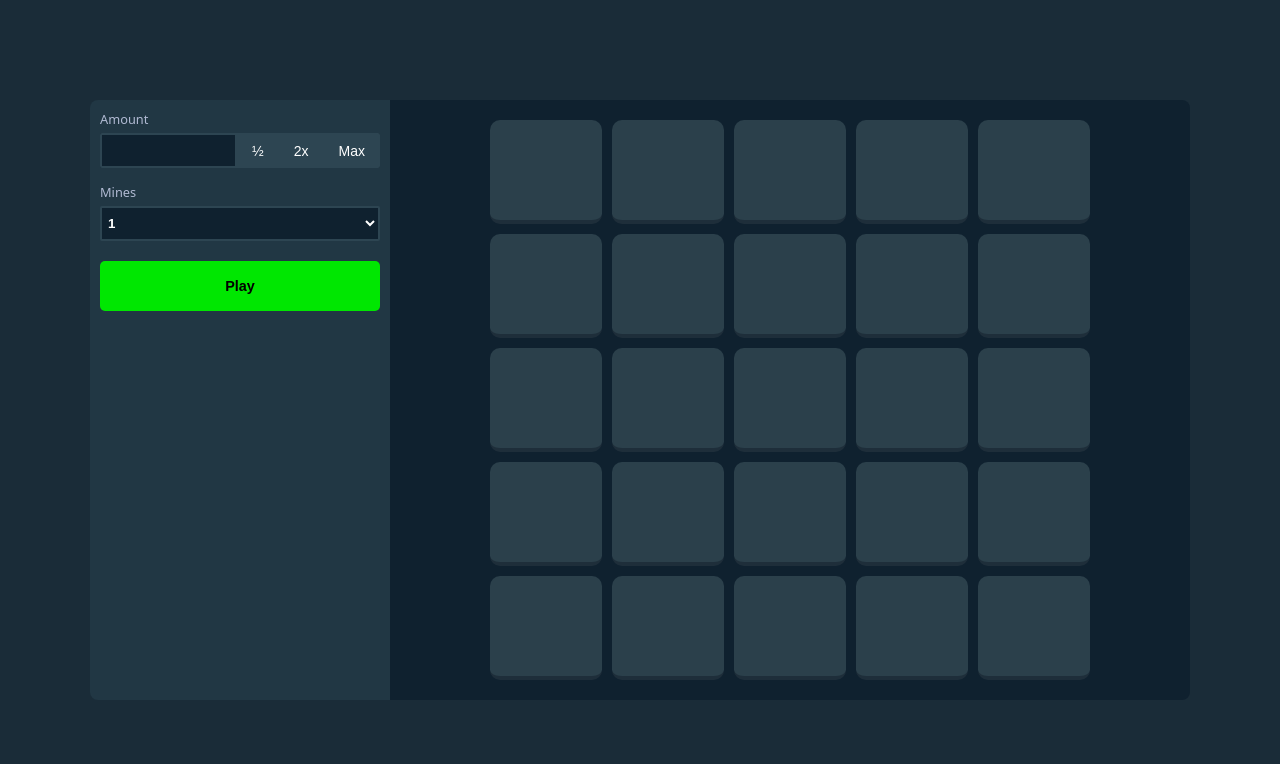
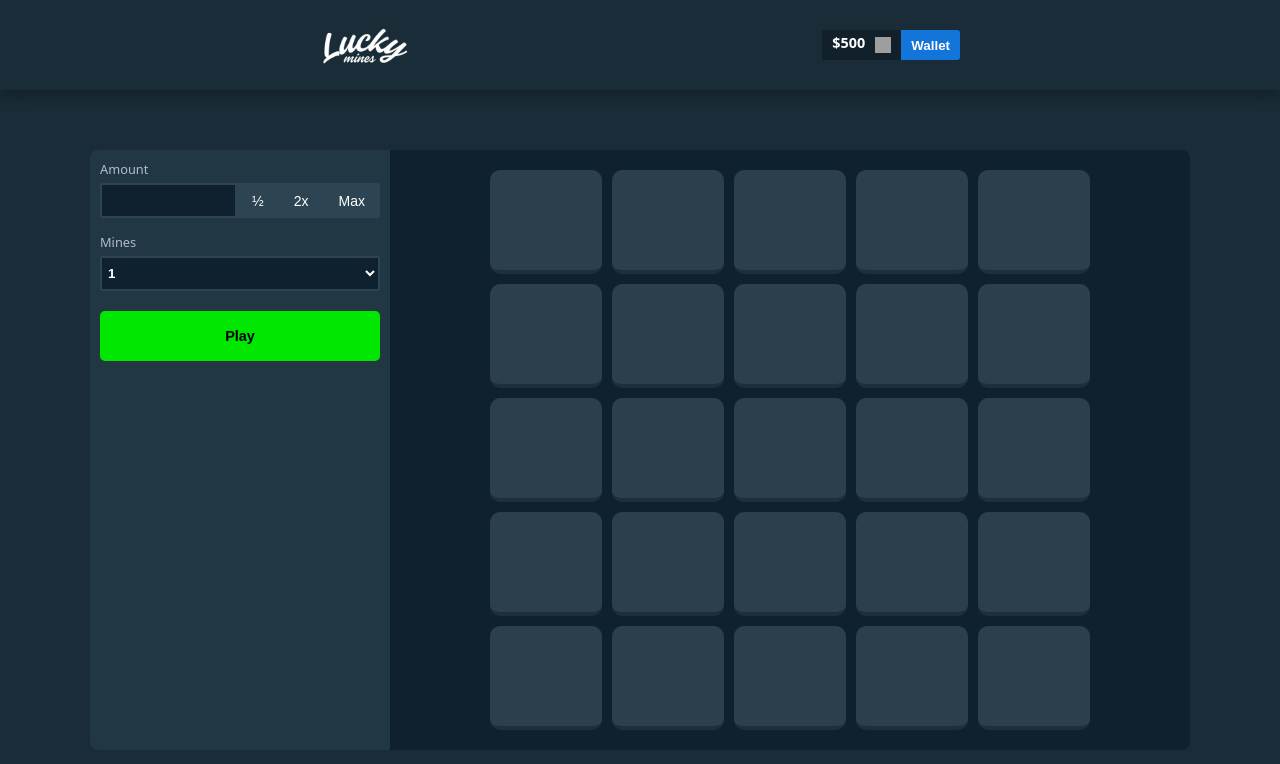
Before and after one commit to MaxiRinaldi22/lucky-mines, a React (Vite) app: page / in a window 1280 px wide. Shown: the top 764 px of the page. Built offline with nearby package versions, Linux system fonts and the light colour scheme; grey boxes are pictures that could not be loaded.

Commit message:
Add static header

```diff
--- a/src/App.css
+++ b/src/App.css
@@ -1,5 +1,5 @@
 .container-game {
-  height: 100vh;
+  height: 90vh;
 
   display: flex;
   justify-content: center;
--- a/src/App.jsx
+++ b/src/App.jsx
@@ -1,8 +1,14 @@
 import "./App.css";
 import GameContainer from "./components/GameContainer";
+import Header from "./components/Header";
 
 function App() {
-  return <GameContainer />;
+  return (
+    <>
+      <Header />
+      <GameContainer />
+    </>
+  );
 }
 
 export default App;
--- /dev/null
+++ b/src/components/Header.css
@@ -0,0 +1,57 @@
+header {
+  width: 100%;
+  min-height: 5rem;
+  box-shadow: 0 6px 15px -2px rgba(0, 0, 0, 0.356);
+
+  display: flex;
+  justify-content: center;
+  align-items: center;
+}
+
+.container-header {
+  width: 50%;
+
+  display: flex;
+  justify-content: space-between;
+  align-items: center;
+}
+
+.wallet-container {
+  display: flex;
+}
+
+.wallet {
+  height: 30px;
+  padding: 0 10px;
+
+  background-color: #12202c;
+
+  display: flex;
+  align-items: center;
+  justify-content: space-between;
+  gap: 10px;
+}
+
+.wallet p {
+  font-weight: 600;
+  font-size: 0.9rem;
+  color: white;
+}
+
+.wallet img {
+  height: 16px;
+  width: 16px;
+}
+
+.wallet-btn {
+  height: 30px;
+  padding: 0 10px;
+
+  border-radius: 0 3px 3px 0;
+  background-color: #1374da;
+  color: white;
+
+  font-weight: bold;
+  border: none;
+  cursor: pointer;
+}
--- /dev/null
+++ b/src/components/Header.jsx
@@ -0,0 +1,18 @@
+import "./Header.css";
+import logo from "../assets/img/logo.png"
+function Header() {
+  return (
+    <header>
+      <section className="container-header">
+        <img src={logo} alt="Logo" width='90px'/>
+        <div className="wallet-container">
+          <div className="wallet"> <p> $500</p> <img src="https://assets.coingecko.com/coins/images/1/large/bitcoin.png" alt="Bitcon" /></div>
+          <button className="wallet-btn">Wallet</button>
+        </div>
+
+      </section>
+    </header>
+  );
+}
+
+export default Header;
```
Also changed, not shown: src/assets/img/logo.png (added).
